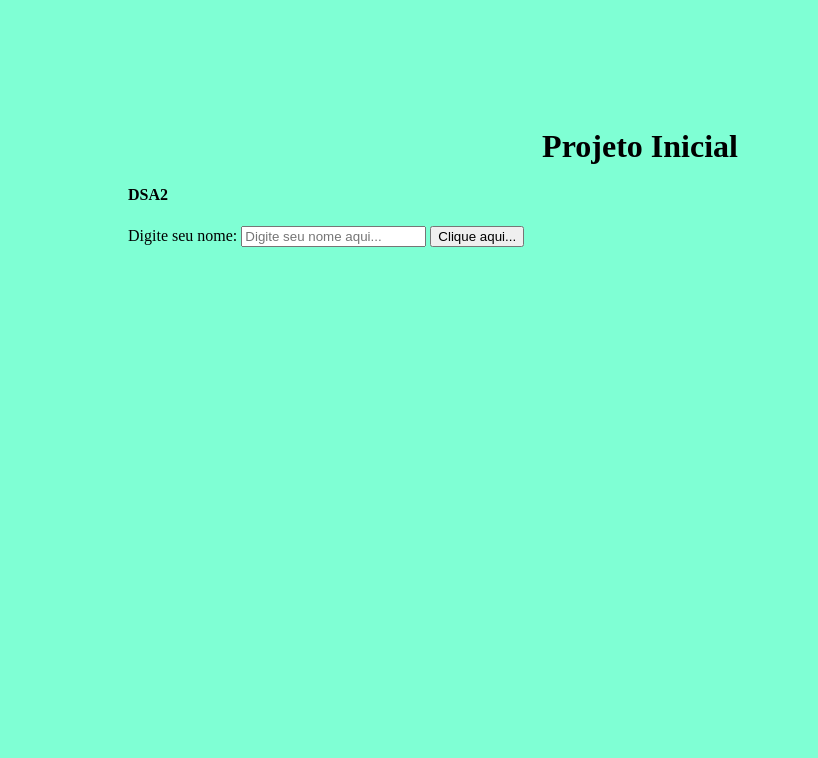
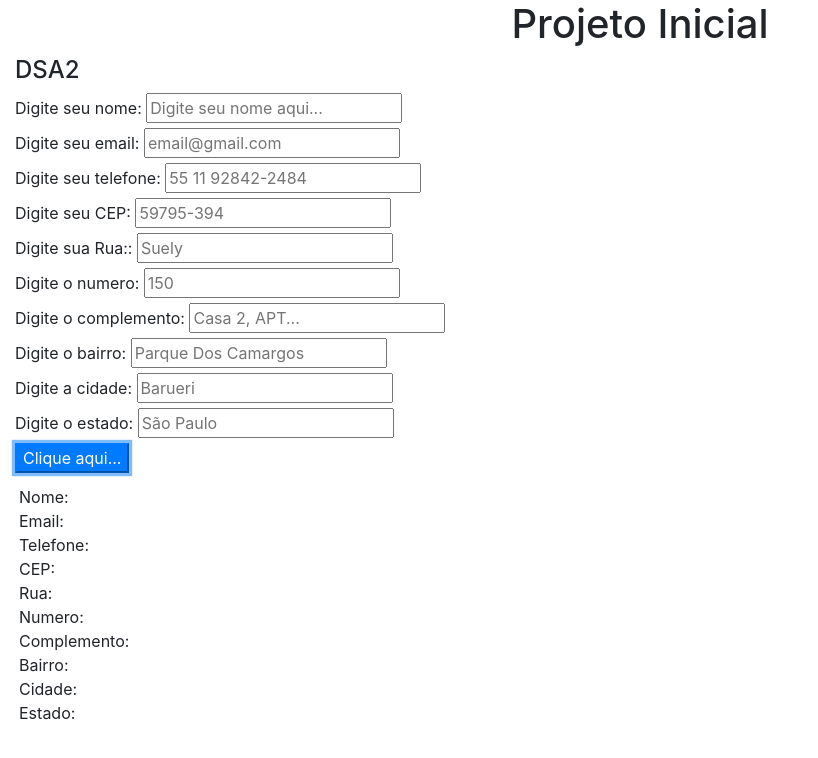
Before and after one commit to nininjaz/projeto-inicial, a plain HTML site: page index.html in a window 1280 px wide. Both pictures are taken after a click on the button "Clique aqui...". Shown: the whole page, without its empty margins (0-818 px from the left). Drawn offline with nearby package versions, Linux system fonts and the light colour scheme.

Commit message:
formulario

```diff
--- a/index.html
+++ b/index.html
@@ -6,15 +6,63 @@
     <meta name="viewport" content="width=device-width, initial-scale=1.0">
     <title>Projeto Inicial</title>
     <link rel="stylesheet" href="./estilo.css">
+    <link rel="stylesheet" href="https://stackpath.bootstrapcdn.com/bootstrap/4.1.3/css/bootstrap.min.css" integrity="sha384-MCw98/SFnGE8fJT3GXwEOngsV7Zt27NXFoaoApmYm81iuXoPkFOJwJ8ERdknLPMO" crossorigin="anonymous">
 </head>
-<body>
+<body class ="container-fluid">
     <h1>Projeto Inicial</h1>
     <div>
         <h4>DSA2</h4>
-        <LABEL>Digite seu nome: </LABEL>
-        <input type="text" id="nome" placeholder="Digite seu nome aqui...">
-        <input type="button" id="botao" value="Clique aqui...">
-    </div>
+        <form>
+            <div classs= "mb-1">
+                <label for = "nome">Digite seu nome: </label>
+                <input type="text" id="nome" placeholder="Digite seu nome aqui...">
+             </div>
+            <div classs= "mb-1">
+                <label for = "email">Digite seu email: </label>
+                <input type="text" id="email" placeholder="email@gmail.com">
+             </div>
+             <div classs= "mb-1">
+                <label for = "telefone">Digite seu telefone: </label>
+                <input type="text" id="telefone" placeholder="55 11 92842-2484">
+             </div>
+             <div classs= "mb-1">
+                <label for = "cep">Digite seu CEP: </label>
+                <input type="text" id="cep" placeholder="59795-394">
+             </div>
+             <div classs= "mb-1">
+                <label for = "rua">Digite sua Rua:: </label>
+                <input type="text" id="rua" placeholder="Suely">
+             </div>
+             <div classs= "mb-1">
+                <label for = "numero">Digite o numero: </label>
+                <input type="text" id="numero" placeholder="150">
+             </div>
+             <div classs= "mb-1">
+                <label for = "complemento">Digite o complemento: </label>
+                <input type="text" id="complemento" placeholder="Casa 2, APT...">
+             </div>
+             <div classs= "mb-1">
+                <label for = "bairro">Digite o bairro: </label>
+                <input type="text" id="bairro" placeholder="Parque Dos Camargos">
+             </div>
+             <div classs= "mb-1">
+                <label for = "cidade">Digite a cidade: </label>
+                <input type="text" id="cidade" placeholder="Barueri">
+             </div>
+             <div classs= "mb-1">
+                <label for = "estado">Digite o estado: </label>
+                <input type="text" id="estado" placeholder="São Paulo">
+             </div>
+          <input type="button" id="botao"
+            class = "bnt btn-primary"
+            value="Clique aqui...">
+        </form>
+        <div class="mt-2 p-1 text-start" id="saida-de-dados">
+
+        </div>
+    <script src="https://code.jquery.com/jquery-3.3.1.slim.min.js" integrity="sha384-q8i/X+965DzO0rT7abK41JStQIAqVgRVzpbzo5smXKp4YfRvH+8abtTE1Pi6jizo" crossorigin="anonymous"></script>
+    <script src="https://cdnjs.cloudflare.com/ajax/libs/popper.js/1.14.3/umd/popper.min.js" integrity="sha384-ZMP7rVo3mIykV+2+9J3UJ46jBk0WLaUAdn689aCwoqbBJiSnjAK/l8WvCWPIPm49" crossorigin="anonymous"></script>
+    <script src="https://stackpath.bootstrapcdn.com/bootstrap/4.1.3/js/bootstrap.min.js" integrity="sha384-ChfqqxuZUCnJSK3+MXmPNIyE6ZbWh2IMqE241rYiqJxyMiZ6OW/JmZQ5stwEULTy" crossorigin="anonymous"></script>
     <script src="script.js"></script>
 </body>
 </html>
--- a/script.js
+++ b/script.js
@@ -2,6 +2,23 @@ var botao = document.getElementById("botao");
 botao.addEventListener("click", alertar, false);
 var nome = document.getElementById("nome");
 
+var saida = document.getElementById("saida-de-dados");
+
+var email = document.getElementById("email");
+
 function alertar(event){
-    alert("Você clicou no botão!!" + nome.value);
+    //alert("Você clicou no botão!!" + nome.value);
+
+    saida.innerText = "Nome: " + nome.value+
+    "\n Email: " + email.value+
+    "\n Telefone: " + telefone.value+
+    "\n CEP: " + cep.value+
+    "\n Rua: " + rua.value+
+    "\n Numero: " + numero.value+
+    "\n Complemento: " + complemento.value+
+    "\n Bairro: " + bairro.value+
+    "\n Cidade: " + cidade.value+
+    "\n Estado: " + estado.value;
+
+
 }
```
